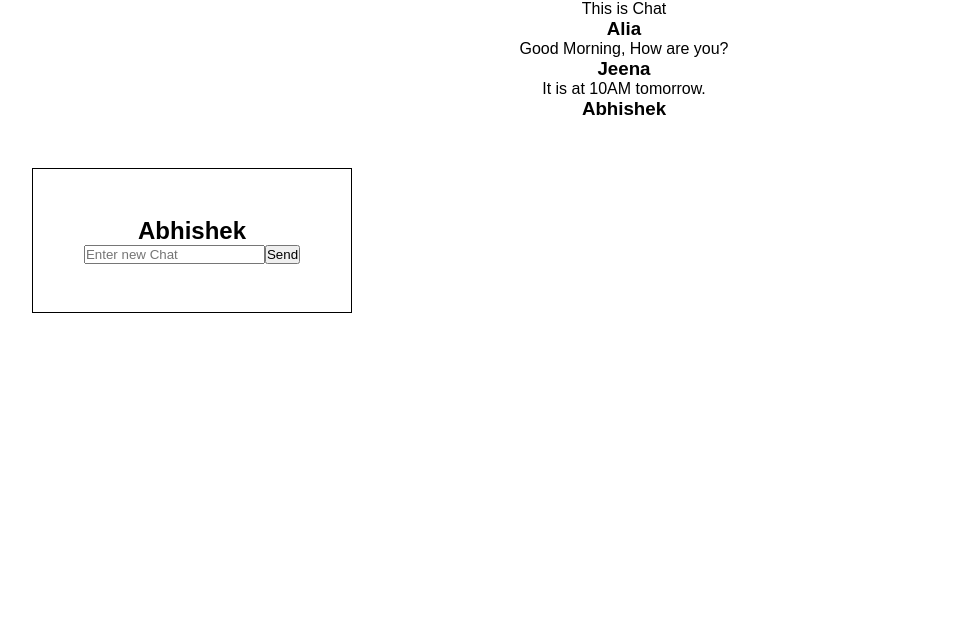
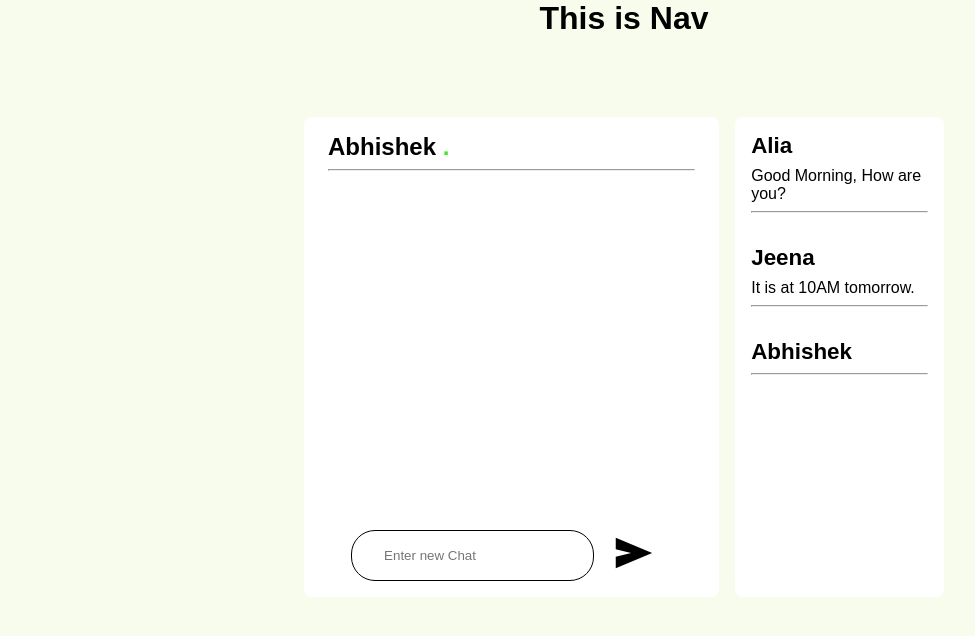
Before and after one commit to AmanHarsh02/hackathon-business-it-consultant-matching, a React (Create React App) app: page /chat in a window 1280 px wide. Shown: the top 636 px of the page, without its empty margins (16-991 px from the left). Built offline with nearby package versions, Linux system fonts and the light colour scheme.

Commit message:
style: chat component

```diff
--- a/src/Components/chat/Chat.jsx
+++ b/src/Components/chat/Chat.jsx
@@ -9,36 +9,45 @@ export const Chat=()=>
     const {state,dispatch}=useContext(ChatContext);
     const {allMessages,newMessage}=state;
 
-    return (
-        <div>This is Chat
-            <ul>
+    return (<>
+        <h1>This is Nav</h1>
+        <div className="chat-component">
+            <div className="chat-container">
+                <div className="head-container"><h2 style={{textAlign:"left"}}>{allMessages[2].name} <span className="active"> . </span></h2>
+                <hr style={{marginTop:"0.5rem"}} /></div>
+                <div className="text-container">
+                {[...allMessages[2].messages]?.map((text,index)=>{
+                    return (
+                        <li key={index} className="chat-list-item">
+
+                            <p className="chat-message">{text}</p>
+                        </li>
+                    )
+                })}
+                </div>
+                <div className="send-text-container">
+                <input className="chat-input" placeholder="Enter new Chat" value={newMessage} onChange={(e)=>dispatch({type:"CHANGE_TEXT",payload:e.target.value})}></input>
+                <button onClick={()=>dispatch({type:"ADD_MESSAGE",payload:newMessage})}><svg width="46" height="46" viewBox="0 0 46 46" fill="none" xmlns="http://www.w3.org/2000/svg">
+<path d="M5.75 38.3334V26.8334L21.0833 23.0001L5.75 19.1667V7.66675L42.1667 23.0001L5.75 38.3334Z" fill="black"/>
+</svg></button>
+
+                </div>
+            </div>
+            <ul className="list-container">
                 {allMessages.map((item,index)=>{
                     const {name,messages}=item;
                     return (
-                        <li key={index}>
-                            <h3>{name}</h3>
-                            <p>{messages[1]?.message}</p>
+                        <li key={index} className="list-item">
+                            <h3 style={{fontSize:"1.4rem",marginBottom:"0.5rem"}}>{name}</h3>
+
+                            <p style={{marginBottom:"0.5rem"}}>{messages[1]?.message}</p>
+                            <hr/>
                         </li>
                     )
                 })}
             </ul>
-            <div className="chat-container">
-                <h2>{allMessages[2].name}</h2>
-                <div className="text-container">
-                {[...allMessages[2].messages]?.map((text,index)=>{
-                    return (
-                        <li key={index}>
-                            <strong>You</strong>
-                            <p>{text}</p>
-                        </li>
-                    )
-                })}
-                </div>
-                <div>
-                <input placeholder="Enter new Chat" value={newMessage} onChange={(e)=>dispatch({type:"CHANGE_TEXT",payload:e.target.value})}></input>
-                <button onClick={()=>dispatch({type:"ADD_MESSAGE",payload:newMessage})}>Send</button>
-                </div>
-            </div>
+
         </div>
+        </>
     )
 }
--- a/src/Components/chat/chat.css
+++ b/src/Components/chat/chat.css
@@ -1,9 +1,81 @@
 .chat-container {
     border: 1px solid;
-    padding:3rem;
-    margin:3rem;
-    width: 20rem;
+    padding:1rem 1.5rem;
+    width: 30rem;
     display: flex;
+    gap:1rem;
+    min-height: 30rem;
+    max-height: fit-content;
     flex-direction: column;
     justify-content: space-between;
+    border:0px transparent;
+    background-color: white;
+    border-radius: 0.5rem;
 }
+.chat-component {
+    display:flex;
+    flex-direction: row;
+    gap: 1rem;
+    width: 40rem;
+    border: 1px solid;
+    margin-top: 5rem;
+    min-height: 30rem;
+    max-height: fit-content;
+    justify-content: center;
+    margin: auto;
+    margin-top: 5rem;
+    background-color: transparent;
+    border:0px transparent;
+}
+.list-container {
+    list-style: none;
+    text-align: left;
+    width: 15rem;
+    background-color: white;
+    padding:0 1rem;
+    border-radius: 0.5rem;
+}
+.list-item {
+    padding:1rem 0;
+}
+.active {
+    color: rgb(56, 237, 28);
+    border-radius: 60%;
+
+}
+.chat-list-item {
+    text-align: right;
+    list-style: none;
+    margin-bottom: 0.6rem;
+
+}
+.chat-message{
+    border:1px solid rgb(66, 65, 65);
+    border-radius: 1rem 1rem 0 1rem;
+    width: -50%;
+    padding:1rem;
+}
+.chat-input {
+    padding:1rem 2rem;
+    border:1px solid black;
+    border-radius: 1.5rem;
+
+}
+ button {
+background-color: white;
+border:0px;
+align-self: center;
+font-size: 1.1rem;
+padding:0 1rem;
+}
+.send-text-container {
+    display: flex;
+    flex-direction: row;
+    justify-content: center;
+}
+.head-container {
+    margin-bottom:1rem;
+}
+body {
+    background-color: #F8FCED;
+}
--- a/src/contexts/ChatContext.js
+++ b/src/contexts/ChatContext.js
@@ -19,7 +19,7 @@ export const ChatProvider=({children})=>
                     }
                     return item;
                   });
-                return {...chat,allMessages:updatedAllMessages};
+                return {...chat,allMessages:updatedAllMessages,newMessage:""};
 
 
             default:
```
